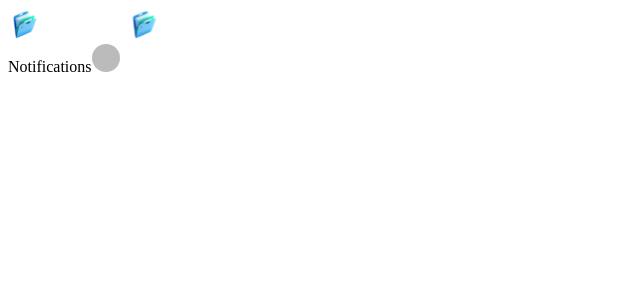
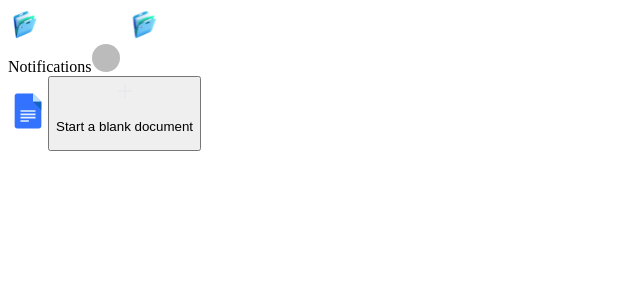
Before and after one commit to Beka-Merebashvili/Realtime-app, a Next.js app: page / in a window 1280 px wide. Shown: the top 300 px of the page, without its empty margins (0-640 px from the left). Built offline with nearby package versions, Linux system fonts and the light colour scheme; no server answers; sample sign-in values are in the browser's storage; some icons are missing.

Commit message:
add empty document page

```diff
--- a/app/(root)/page.tsx
+++ b/app/(root)/page.tsx
@@ -1,12 +1,16 @@
+import AddDocumentBtn from "@/components/AddDocumentBtn";
 import Header from "@/components/Header";
 import { Button } from "@/components/ui/button";
 import { SignedIn, UserButton } from "@clerk/nextjs";
 import { currentUser } from "@clerk/nextjs/server";
 import { redirect } from "next/navigation";
+import Image from 'next/image';
 
 const Home = async () => {
   const clerkUser = await currentUser();
   if(!clerkUser) redirect('/sign-in');
+
+  const documents = [];
 
   return (
     <main className="home-container">
@@ -18,6 +22,27 @@ const Home = async () => {
           </SignedIn>
         </div>
     </Header>
+
+    {documents.length > 0 ?(
+      <div></div>
+    ) : (
+      <div className="document-list-empty">
+        <Image
+            src="/assets/icons/doc.svg"
+            alt="Document"
+            width={40}
+            height={40}
+            className="mx-auto"
+          />
+
+          <AddDocumentBtn
+            userId={clerkUser.id}
+            email={clerkUser.emailAddresses[0].emailAddress}
+          />
+      </div>
+    ) }
+
+
     </main>
   );
 };
--- a/components/AddDocumentBtn.tsx
+++ b/components/AddDocumentBtn.tsx
@@ -1,8 +1,22 @@
+'use client'
+
 import React from 'react'
+import { Button } from './ui/button'
+import Image from 'next/image'
 
-const AddDocumentBtn = () => {
+const AddDocumentBtn = ({ userId, email }: AddDocumentBtnProps) => {
+
+    const addDocumentHandler = async () => {
+
+    }
+
   return (
-    <div>AddDocumentBtn</div>
+    <Button type="submit" onClick={addDocumentHandler} className="gradient-blue flex gap-1 shadow-md">
+    <Image
+      src="/assets/icons/add.svg" alt="add" width={24} height={24}
+    />
+    <p className="hidden sm:block">Start a blank document</p>
+  </Button>
   )
 }
 
```
